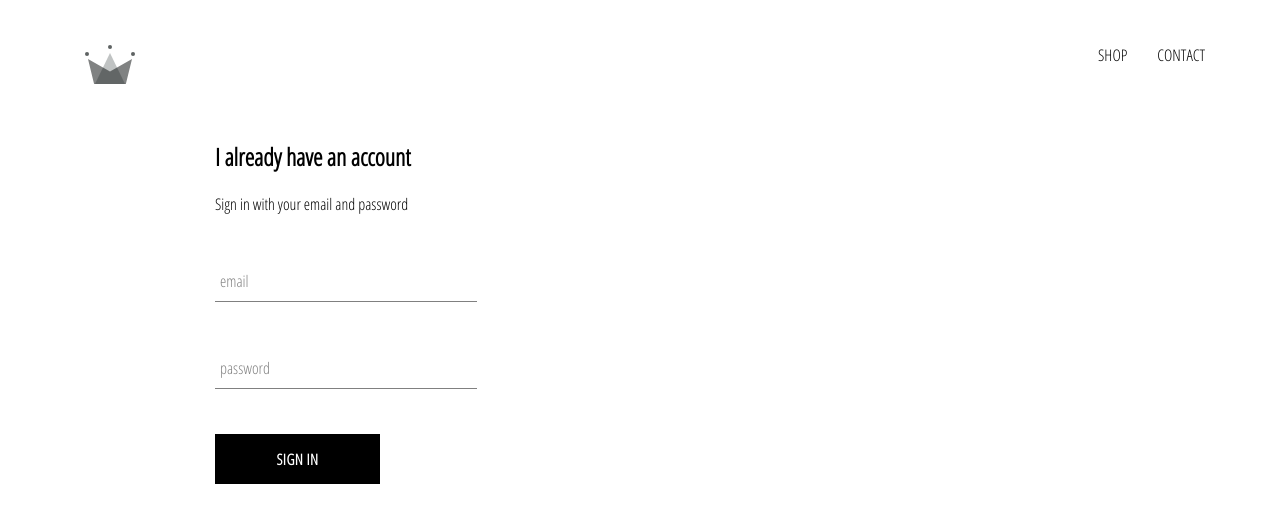
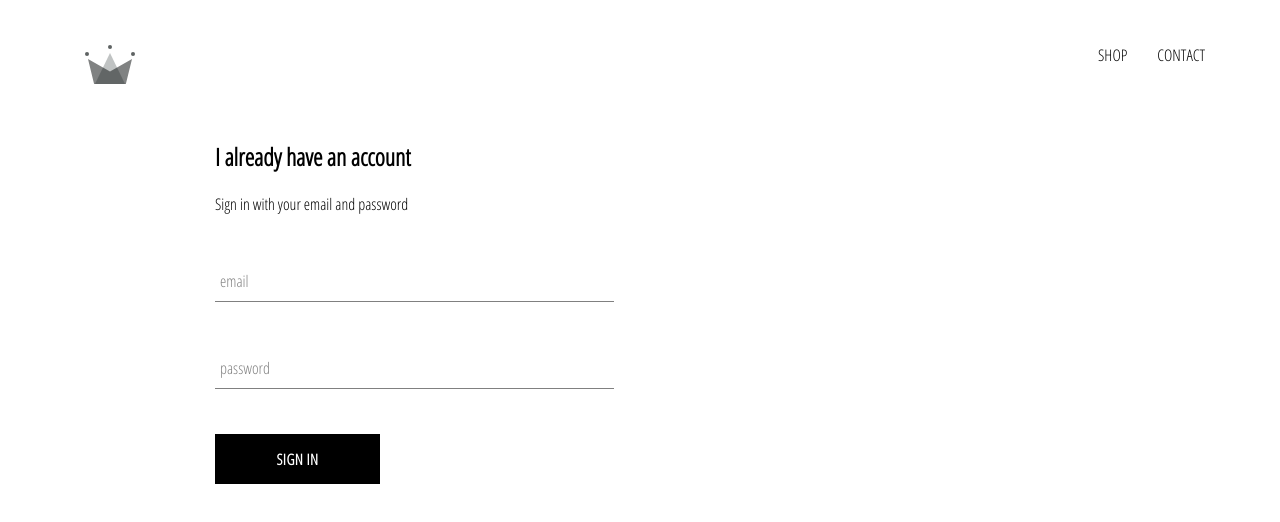
Before and after one commit to charisearter/crown-clothing, a React (Create React App) app: page /signin in a window 1280 px wide. Shown: the top 522 px of the page. Built offline with nearby package versions, Linux system fonts and the light colour scheme.

Commit message:
added style to sign in component

```diff
--- a/src/components/sign-in/signIn-styles.scss
+++ b/src/components/sign-in/signIn-styles.scss
@@ -0,0 +1,9 @@
+.sign-in {
+	width: 30vw;
+	display: flex;
+	flex-direction: column;
+
+	.title {
+		margin: 10px 0;
+	}
+}
```
